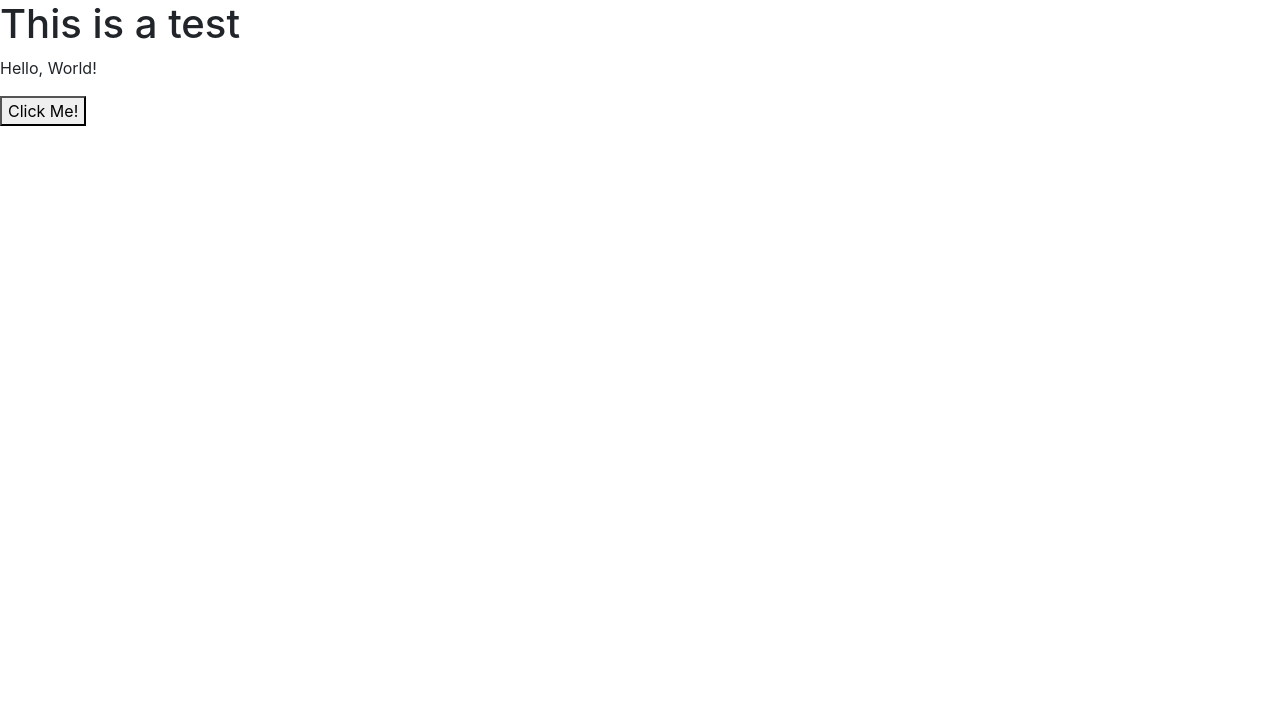
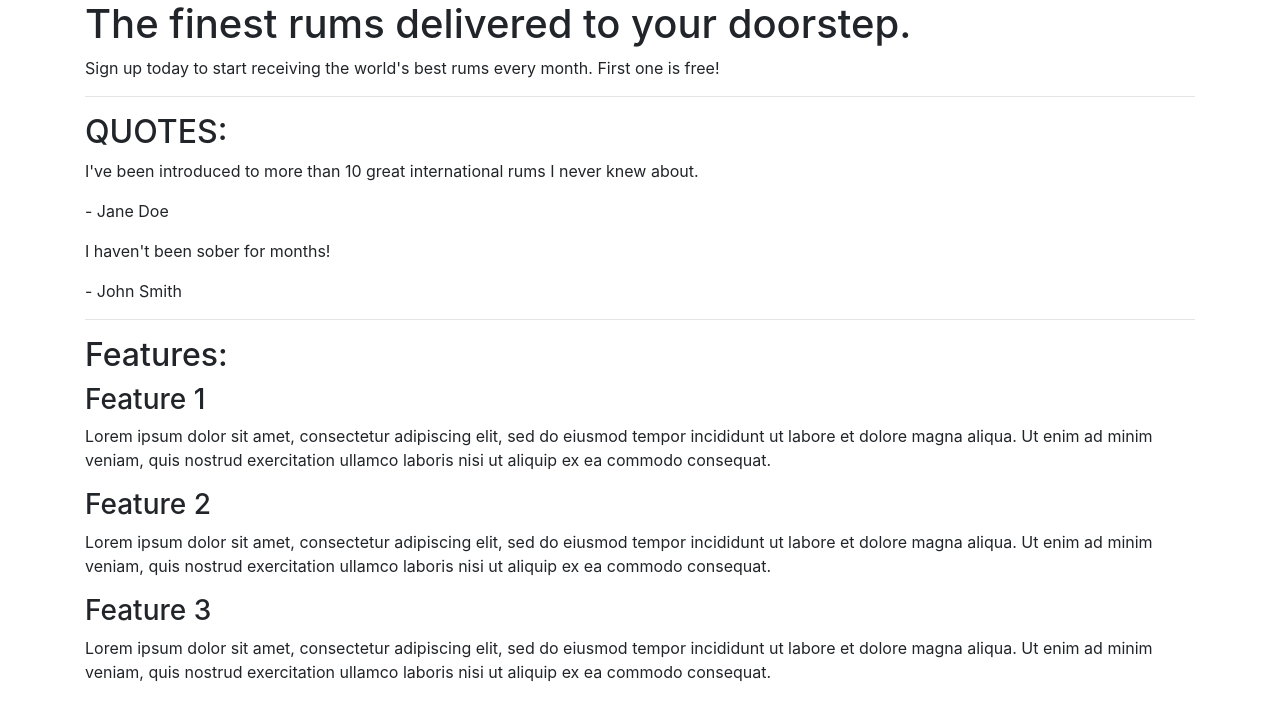
Before and after one commit to ktay0557/learning_bootstrap, a plain HTML site: page index.html in a window 1280 px wide. Drawn offline with nearby package versions, Linux system fonts and the light colour scheme.

Commit message:
Added key sections and placeholder text to landing page.

```diff
--- a/index.html
+++ b/index.html
@@ -4,7 +4,7 @@
     <meta charset="UTF-8" />
     <meta http-equiv="X-UA-Compatible" content="IE=edge" />
     <meta name="viewport" content="width=device-width, initial-scale=1.0" />
-    <title>Document</title>
+    <title>Rum Drop | Taste a new rum every month</title>
     <link
       rel="stylesheet"
       href="https://cdn.jsdelivr.net/npm/bootstrap@4.6.2/dist/css/bootstrap.min.css"
@@ -18,8 +18,68 @@
     ></script>
   </head>
   <body>
-    <h1>This is a test</h1>
-    <p>Hello, World!</p>
-    <button>Click Me!</button>
+    <article class="container">
+      <!-- Callout -->
+      <section class="callout">
+        <h1>The finest rums delivered to your doorstep.</h1>
+        <p>
+          Sign up today to start receiving the world's best rums every month.
+          First one is free!
+        </p>
+      </section>
+      <!-- /.callout -->
+      <hr />
+
+      <!-- Quotes -->
+      <section class="quotes">
+        <h2 class="text-uppercase">Quotes:</h2>
+        <div class="quote">
+          <p>
+            I've been introduced to more than 10 great international rums I
+            never knew about.
+          </p>
+          <p>- Jane Doe</p>
+        </div>
+        <div class="quote">
+          <p>I haven't been sober for months!</p>
+          <p>- John Smith</p>
+        </div>
+      </section>
+      <!-- /.quotes -->
+      <hr />
+
+      <!-- Features -->
+      <section class="features">
+        <h2>Features:</h2>
+        <div class="feature">
+          <h3>Feature 1</h3>
+          <p>
+            Lorem ipsum dolor sit amet, consectetur adipiscing elit, sed do
+            eiusmod tempor incididunt ut labore et dolore magna aliqua. Ut enim
+            ad minim veniam, quis nostrud exercitation ullamco laboris nisi ut
+            aliquip ex ea commodo consequat.
+          </p>
+        </div>
+        <div class="feature">
+          <h3>Feature 2</h3>
+          <p>
+            Lorem ipsum dolor sit amet, consectetur adipiscing elit, sed do
+            eiusmod tempor incididunt ut labore et dolore magna aliqua. Ut enim
+            ad minim veniam, quis nostrud exercitation ullamco laboris nisi ut
+            aliquip ex ea commodo consequat.
+          </p>
+        </div>
+        <div class="feature">
+          <h3>Feature 3</h3>
+          <p>
+            Lorem ipsum dolor sit amet, consectetur adipiscing elit, sed do
+            eiusmod tempor incididunt ut labore et dolore magna aliqua. Ut enim
+            ad minim veniam, quis nostrud exercitation ullamco laboris nisi ut
+            aliquip ex ea commodo consequat.
+          </p>
+        </div>
+      </section>
+      <!-- /.features -->
+    </article>
   </body>
 </html>
```
